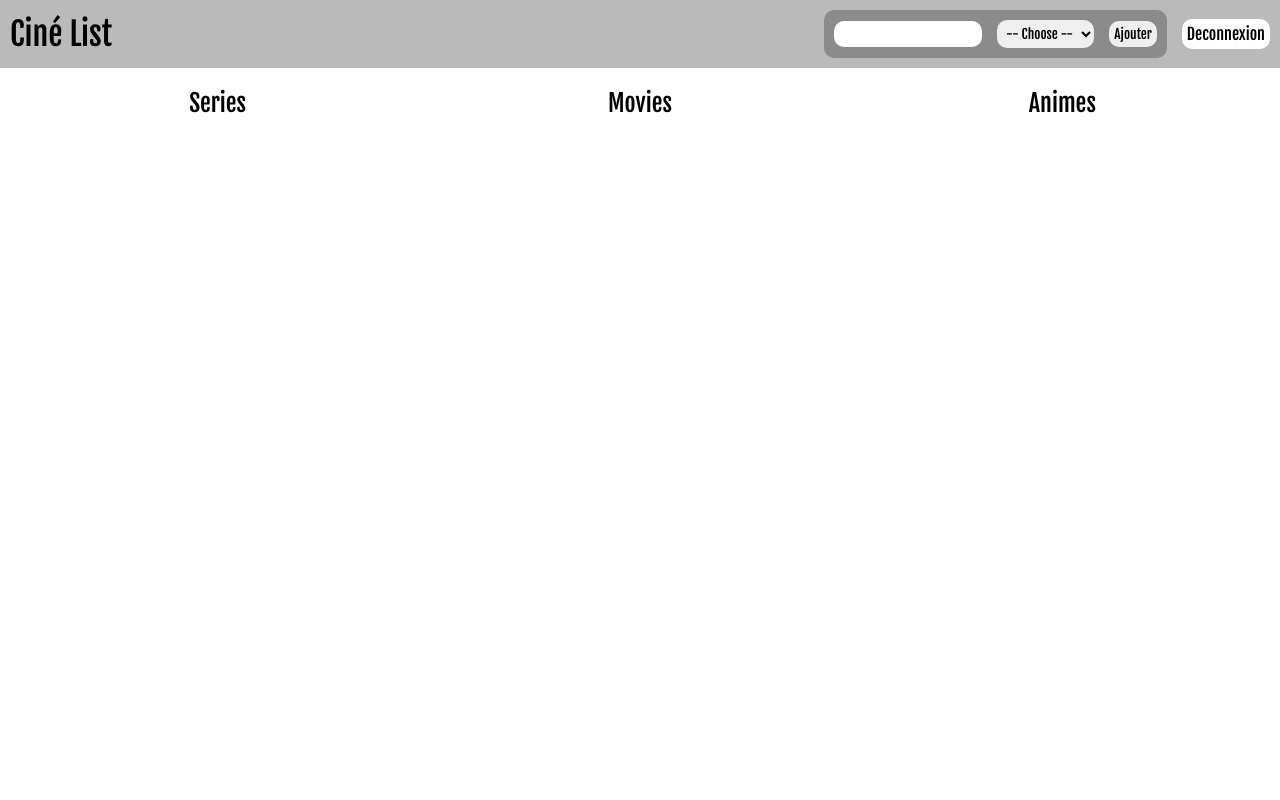
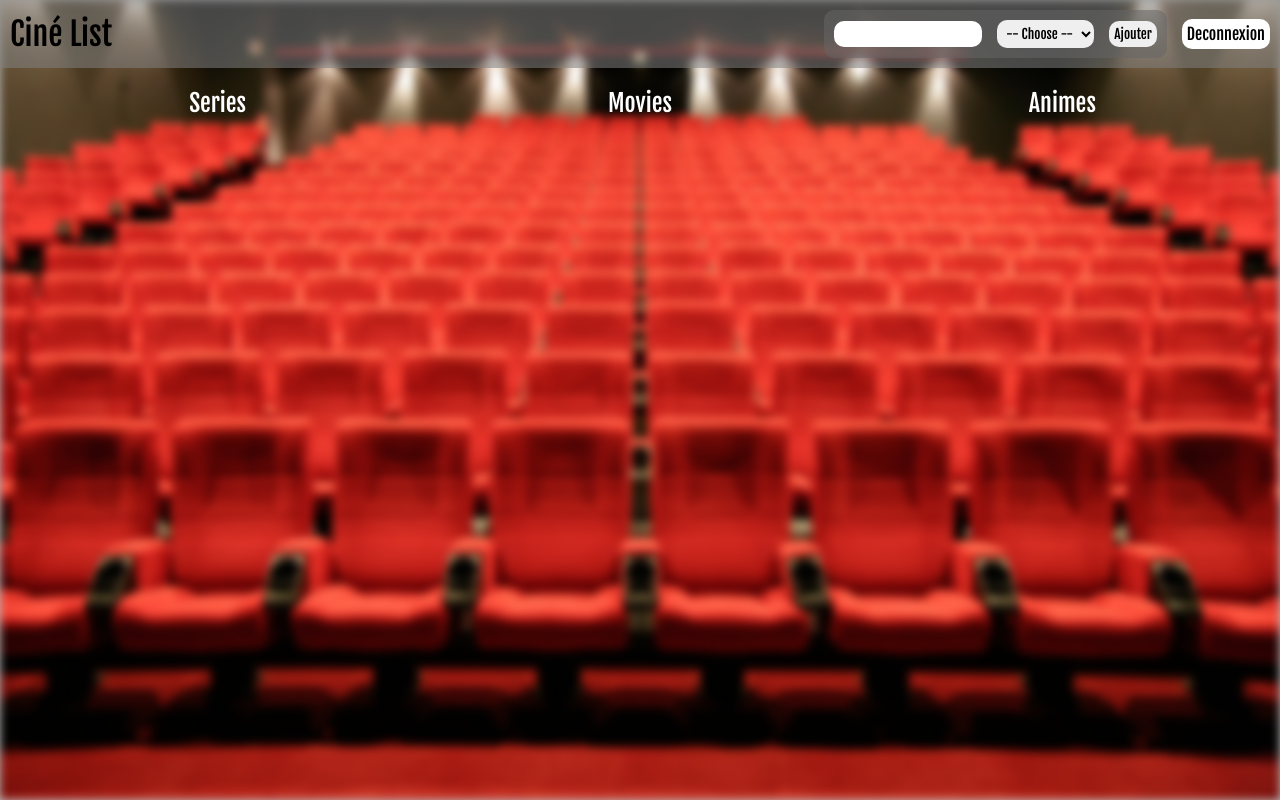
Before and after one commit to ZashikyOff/NewCineList, a PHP site: page / in a window 1280 px wide. Run offline with PHP 8.4, Linux system fonts and the light colour scheme; the visitor is signed in with stand-in values (Sample User, id 1); data that the repository does not hold is empty; some web fonts are replaced.

Commit message:
new background

```diff
--- a/core/css/main.css
+++ b/core/css/main.css
@@ -88,6 +88,10 @@ body.index main .animes {
   gap: 20px;
 }
 
+.typemedia {
+  color: #ffffff;
+}
+
 .card {
   display: flex;
   flex-direction: column;
@@ -95,8 +99,8 @@ body.index main .animes {
   justify-content: center;
   height: fit-content;
   width: 250px;
-  border-radius: 10px;
-  background-color: #e0ddd9;
+  border-radius: 15px;
+  background-color: #e0e0e0;
   transition: all 0.3s ease-in-out;
   user-select: none;
   cursor: pointer;
@@ -111,6 +115,7 @@ body.index main .animes {
   padding: 5px;
 }
 
+
 .card h2 a {
   color: rgb(54, 54, 54);
   font-size: 80%;
@@ -120,7 +125,7 @@ body.index main .animes {
   width: 250px;
   flex-direction: column;
   align-items: center;
-  background-color: #7fabb6da;
+  background: linear-gradient(180deg, rgba(224,224,224,1) 0%, rgba(82,82,82,1) 45%);
   border-radius: 0px 0px 15px 15px;
   transition: all 0.5s ease-in-out;
 }
@@ -129,7 +134,8 @@ body.index main .animes {
   height: 70%;
   width: 100%;
   object-fit: cover;
-  border-radius: 0px 0px 15px 15px;
+  border: 10px solid transparent;
+  border-radius: 15px;
   transition: all 0.5s ease-in-out;
 }
 
@@ -137,6 +143,8 @@ body.index main .animes {
   width: 90%;
   text-align: center;
   padding-top: 10px;
+  padding-bottom: 10px;
+  color: #ffffff;
 }
 
 
@@ -149,6 +157,23 @@ body.index main .animes {
 
 .unactive {
   display: none;
+}
+.background {
+  height: 100%;
+  width: 100vw;
+  object-fit: cover;
+  position: absolute;
+  z-index: -1;
+  background-color: rgba(117, 117, 117, 0.507);
+  overflow: hidden;
+}
+
+.background img {
+  height: 100%;
+  width: 100%;
+  object-fit: cover;
+  position: absolute;
+  filter: blur(5px);
 }
 
 
--- a/index.php
+++ b/index.php
@@ -120,6 +120,9 @@ if (isset($_GET["title"]) && isset($_GET["media"])) {
 </head>
 
 <body class="index">
+    <div class="background">
+    <img src="core/background.jpg">
+    </div>
     <script src="core/js/app.js" defer></script>
     <header>
         <h1>Ciné List</h1>
@@ -139,7 +142,7 @@ if (isset($_GET["title"]) && isset($_GET["media"])) {
     </header>
     <main>
         <div class="series">
-            <h2>Series</h2>
+            <h2 class="typemedia">Series</h2>
             <?php
             $resultserie = Serie::SerieById($_SESSION["identifiant"]);
             foreach ($resultserie as $serie) {
@@ -163,7 +166,7 @@ if (isset($_GET["title"]) && isset($_GET["media"])) {
             ?>
         </div>
         <div class="movies">
-            <h2>Movies</h2>
+            <h2 class="typemedia">Movies</h2>
             <?php
             $resultfilm = Movie::MovieById($_SESSION["identifiant"]);
             foreach ($resultfilm as $movie) {
@@ -187,7 +190,7 @@ if (isset($_GET["title"]) && isset($_GET["media"])) {
             ?>
         </div>
         <div class="animes">
-            <h2>Animes</h2>
+            <h2 class="typemedia">Animes</h2>
             <?php
             $resultanime = Anime::AnimeById($_SESSION["identifiant"]);
             foreach ($resultanime as $anime) {
```
Also changed, not shown: core/background.jpg (added).
